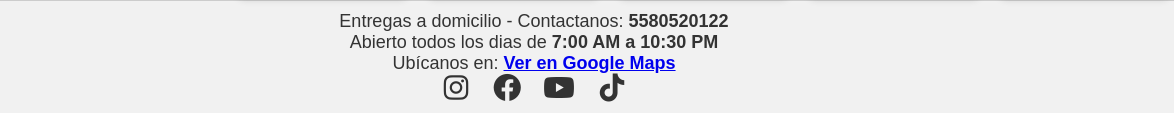
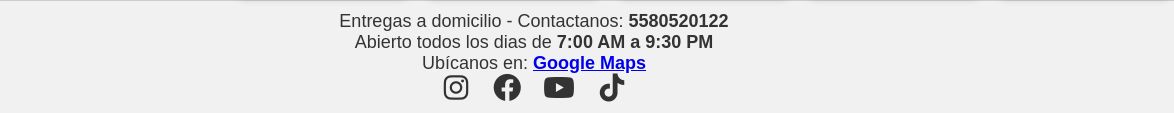
Before and after one commit to Equipo1-b/Equipo1-b.github.io, a plain HTML site: page index.html in a window 1280 px wide. Shown: the part 1116-1229 px from the top of the page, 106-1280 px from the left. Drawn offline with Linux system fonts and the light colour scheme; a web font is replaced by a local one.

Commit message:
Add files via upload

```diff
--- a/index.html
+++ b/index.html
@@ -139,10 +139,10 @@
 
           <div class="descripcion">
             <p>Entregas a domicilio - Contactanos: <strong>5580520122</strong></p>
-            <p>Abierto todos los dias de <strong>7:00 AM a 10:30 PM</strong></p>
+            <p>Abierto todos los dias de <strong>7:00 AM a 9:30 PM</strong></p>
             <p>Ubícanos en:
                 <a href="https://maps.app.goo.gl/LKNVqFskbZcX7iDT6?g_st=aw" target="_blank">
-                    <strong>Ver en Google Maps</strong>
+                    <strong>Google Maps</strong>
                 </a>
             </p>
 
```
